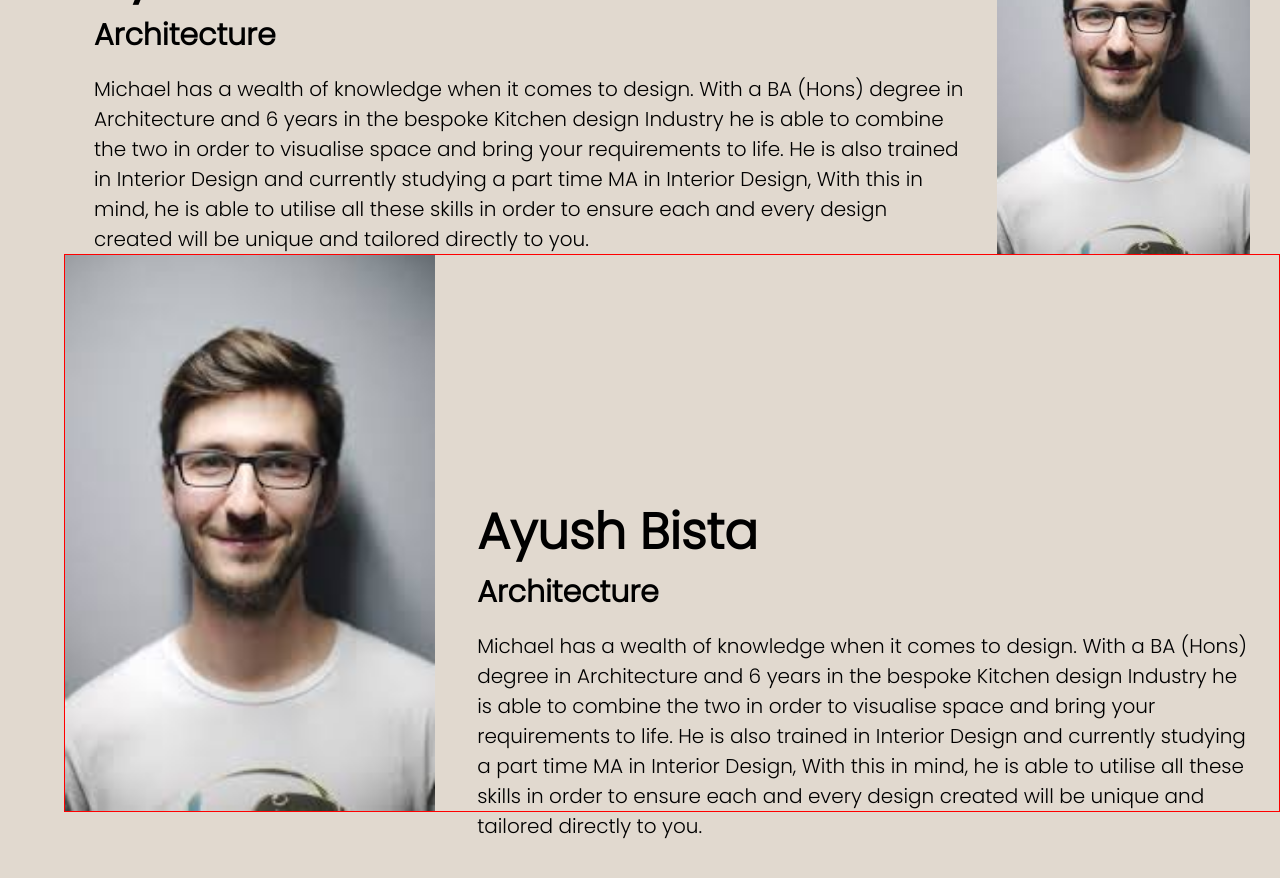
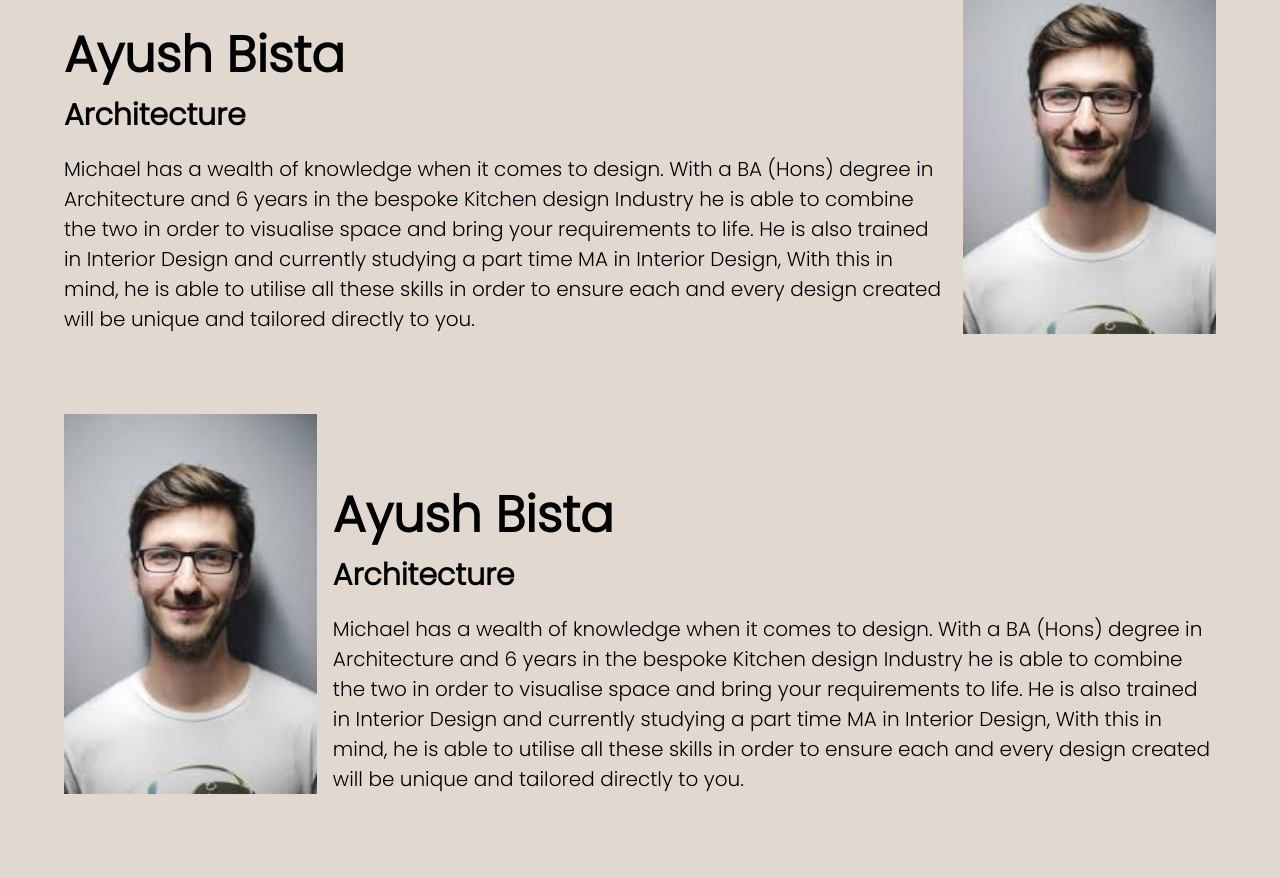
Before and after one commit to Suyog04/architect_101, a React (Create React App) app: page / in a window 1280 px wide. Shown: the part 1160-2038 px from the top of the page. Built offline with nearby package versions, Linux system fonts and the light colour scheme.

Commit message:
update the team page

```diff
--- a/package.json
+++ b/package.json
@@ -12,7 +12,7 @@
     "react-dom": "^18.2.0",
     "react-icons": "^4.7.1",
     "react-router-dom": "^6.4.5",
-    "react-scripts": "5.0.1",
+    "react-scripts": "^5.0.1",
     "redux": "^4.2.1",
     "web-vitals": "^2.1.4"
   },
--- a/src/Pages/Home/Home.css
+++ b/src/Pages/Home/Home.css
@@ -74,75 +74,45 @@
   width: 100%;
 }
 
-.team {
+.teams {
   background-color: #e1d9cf;
   height: 300vh;
   display: flex;
   flex-direction: column;
   width: 100%;
-  padding-top: 10%;
-  padding-left: 5%;
+  padding: 10% 5%;
+  gap: 3rem;
 }
 
-.team h1 {
+.teams > h1 {
   font-size: 70px;
   text-align: center;
 }
 
-.row_des h2 {
-  padding-top: 4rem;
-  font-size: 50px;
+.team{
+  display: flex;
+  gap: 1rem;
+  padding-top: 2rem;
 }
 
-.row_des h3 {
+.team-info > h2{
+  font-size: 50px;
+  padding-top: 4rem;
+}
+
+.team-info > h3{
   font-size: 30px;
 }
 
-.row_des p {
+.team-info > p{
+  font-size: 20px;
   padding-top: 1rem;
-  padding-right: 2rem;
-  font-size: 20px;
 }
 
-.row_01 {
-  display: flex;
+.image{
+  /* Change the image height/width */
 }
 
-.row_img img {
-  height: 130%;
-  padding-right: 1rem;
-  padding-top: 8rem;
-}
-
-.row_02 {
-  display: flex;
-  border: 1px solid red;
-}
-
-.row_img01 img {
-  height: 110%;
-  padding-right: 1rem;
-  padding-top: 15rem;
-  padding-left: 2rem;
-}
-
-.row_des_01 h2 {
-  padding-top: 15rem;
-  font-size: 50px;
-  padding-left: 5%;
-}
-
-.row_des_01 h3 {
-  font-size: 30px;
-  padding-left: 5%;
-}
-
-.row_des_01 p {
-  padding-top: 1rem;
-  padding-right: 2rem;
-  font-size: 20px;
-  padding-left: 5%;
-}
 
 .define-product {
   height: 100vh;
--- a/src/Pages/Home/Home.jsx
+++ b/src/Pages/Home/Home.jsx
@@ -40,10 +40,10 @@ const Home = () => {
         </div>
       </section>
 
-      <section className="team">
+      <section className="teams">
         <h1>Our Team</h1>
-        <div className="row_01">
-          <div className="row_des">
+        <div className="team item-1">
+          <div className="team-info">
             <h2>Ayush Bista</h2>
             <h3>Architecture</h3>
             <p>
@@ -60,9 +60,9 @@ const Home = () => {
            <img className="image" src={image} alt="person" />
         </div>
 
-        <div className="row_02">
+        <div className="team item-2">
           <img className="image" src={image} alt="person" />
-          <div className="row_des_01">
+          <div className="team-info">
             <h2>Ayush Bista</h2>
             <h3>Architecture</h3>
             <p>
```
Also changed, not shown: 2 other files (tests, documents, lock files or other folders).
